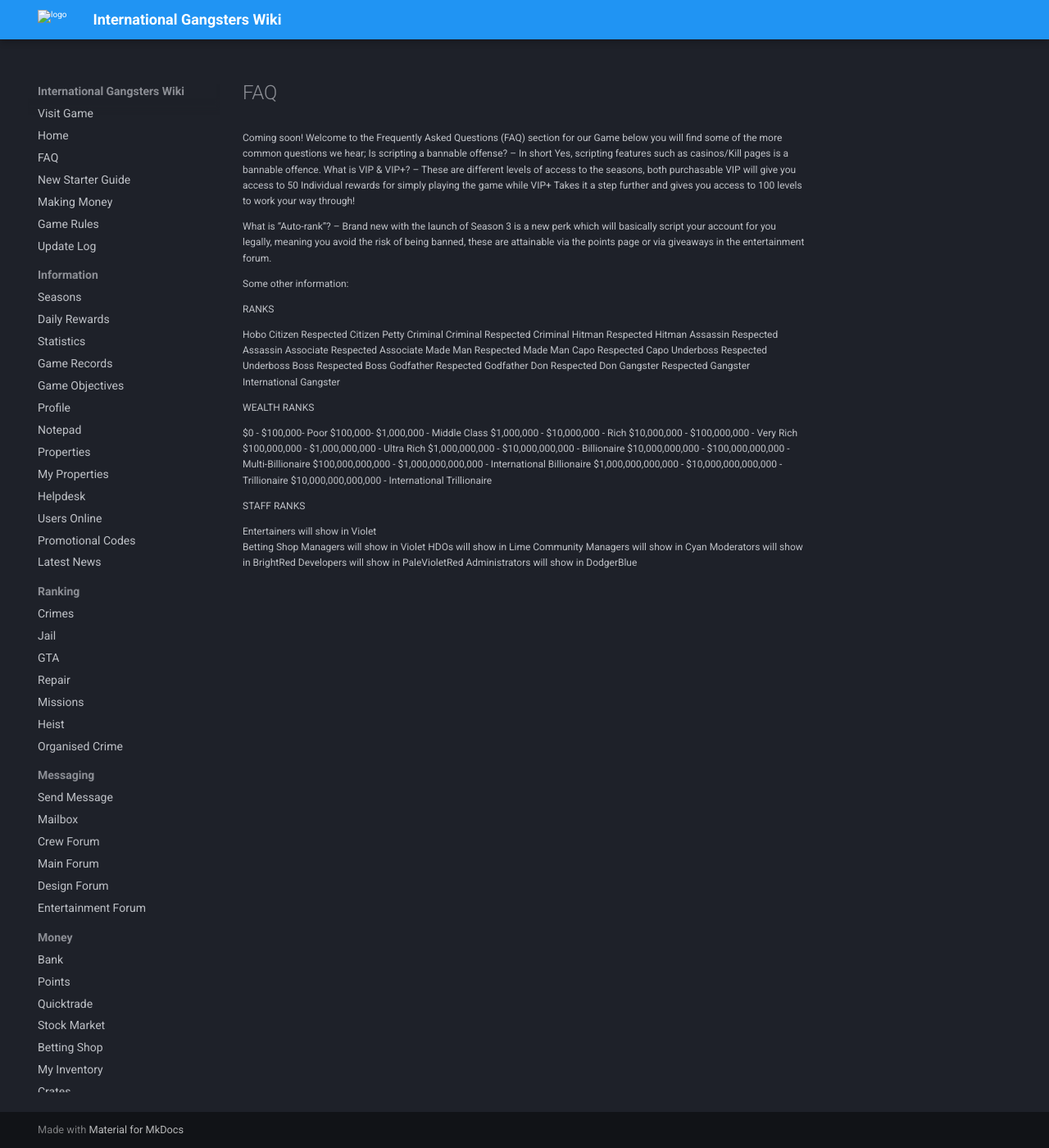
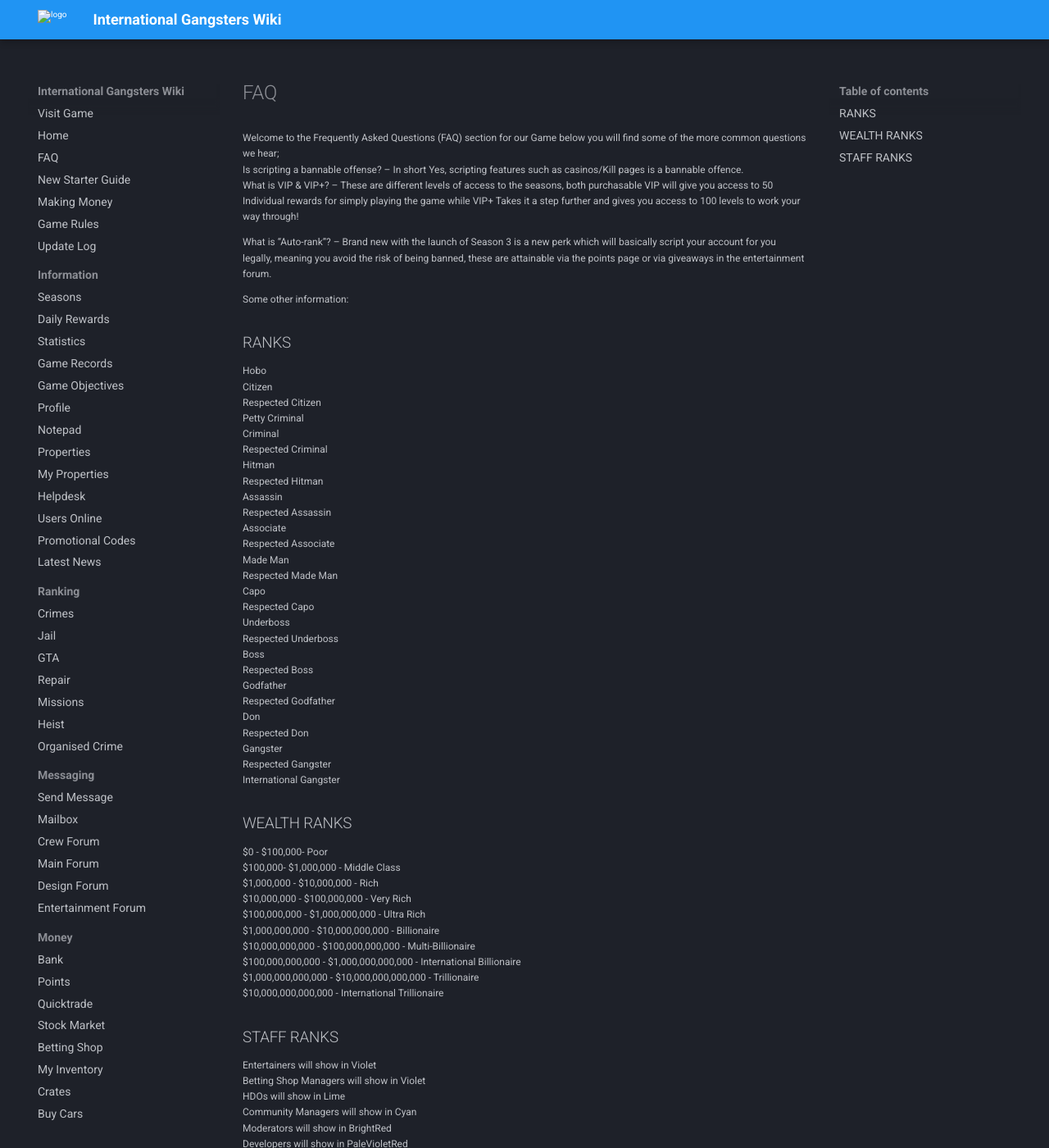
Before and after one commit to InternationalGangsters/wiki, an MkDocs documentation site: the page built from docs/faq.md, in a window 1280 px wide and 1400 px high. Shown: the whole window at 82% size. Built offline with MkDocs 1.6.1 and Material for MkDocs 9.7.7, drawn with Linux system fonts in a browser that asks for light colours; comment, search, counter and statistics services are not loaded; some of the changed text lies outside the part shown.

Commit message:
Update faq.md (#22)

```diff
--- a/docs/faq.md
+++ b/docs/faq.md
@@ -1,66 +1,63 @@
 # FAQ
 
-Coming soon!
-Welcome to the Frequently Asked Questions (FAQ) section for our Game below you will find some of the more common questions we hear;
-Is scripting a bannable offense? – In short Yes, scripting features such as casinos/Kill pages is a bannable offence.
-What is VIP & VIP+? – These are different levels of access to the seasons, both purchasable VIP will give you access to 50 Individual rewards for simply playing the game while VIP+ Takes it a step further and gives you access to 100 levels to work your way through!
+Welcome to the Frequently Asked Questions (FAQ) section for our Game below you will find some of the more common questions we hear;<br>
+Is scripting a bannable offense? – In short Yes, scripting features such as casinos/Kill pages is a bannable offence. <br>
+What is VIP & VIP+? – These are different levels of access to the seasons, both purchasable VIP will give you access to 50 Individual rewards for simply playing the game while VIP+ Takes it a step further and gives you access to 100 levels to work your way through! <br>
 
 What is “Auto-rank”? – Brand new with the launch of Season 3 is a new perk which will basically script your account for you legally, meaning you avoid the risk of being banned, these are attainable via the points page or via giveaways in the entertainment forum.
 
 Some other information:
 
-RANKS
+## RANKS
+
+Hobo <br>
+Citizen <br>
+Respected Citizen <br>
+Petty Criminal <br>
+Criminal <br>
+Respected Criminal <br>
+Hitman <br>
+Respected Hitman <br>
+Assassin <br>
+Respected Assassin <br>
+Associate <br>
+Respected Associate <br>
+Made Man <br>
+Respected Made Man <br>
+Capo <br>
+Respected Capo <br>
+Underboss <br>
+Respected Underboss <br>
+Boss <br>
+Respected Boss <br>
+Godfather <br>
+Respected Godfather <br>
+Don <br>
+Respected Don <br>
+Gangster <br>
+Respected Gangster <br>
+International Gangster <br>
 
 
-Hobo
-Citizen
-Respected Citizen
-Petty Criminal
-Criminal
-Respected Criminal
-Hitman
-Respected Hitman
-Assassin
-Respected Assassin
-Associate
-Respected Associate
-Made Man
-Respected Made Man
-Capo
-Respected Capo
-Underboss
-Respected Underboss
-Boss
-Respected Boss
-Godfather
-Respected Godfather
-Don
-Respected Don
-Gangster
-Respected Gangster
-International Gangster
+## WEALTH RANKS
 
+$0 - $100,000- Poor <br>
+$100,000- $1,000,000 - Middle Class <br>
+$1,000,000 - $10,000,000 - Rich <br>
+$10,000,000 - $100,000,000 - Very Rich <br>
+$100,000,000 - $1,000,000,000 - Ultra Rich <br>
+$1,000,000,000 - $10,000,000,000 - Billionaire <br>
+$10,000,000,000 - $100,000,000,000 - Multi-Billionaire <br>
+$100,000,000,000 - $1,000,000,000,000 - International Billionaire <br>
+$1,000,000,000,000 - $10,000,000,000,000 - Trillionaire <br>
+$10,000,000,000,000 - International Trillionaire <br>
 
+## STAFF RANKS
 
-WEALTH RANKS
-
-$0 - $100,000- Poor
-$100,000- $1,000,000 - Middle Class
-$1,000,000 - $10,000,000 - Rich
-$10,000,000 - $100,000,000 - Very Rich
-$100,000,000 - $1,000,000,000 - Ultra Rich
-$1,000,000,000 - $10,000,000,000 - Billionaire
-$10,000,000,000 - $100,000,000,000 - Multi-Billionaire
-$100,000,000,000 - $1,000,000,000,000 - International Billionaire
-$1,000,000,000,000 - $10,000,000,000,000 - Trillionaire
-$10,000,000,000,000 - International Trillionaire
-
-STAFF RANKS
-
-Entertainers will show in Violet
-Betting Shop Managers will show in Violet
-HDOs will show in Lime
-Community Managers will show in Cyan
-Moderators will show in BrightRed
-Developers will show in PaleVioletRed
-Administrators will show in DodgerBlue
+Entertainers will show in Violet <br>
+Betting Shop Managers will show in Violet <br>
+HDOs will show in Lime <br>
+Community Managers will show in Cyan <br>
+Moderators will show in BrightRed <br>
+Developers will show in PaleVioletRed <br>
+Administrators will show in DodgerBlue <br>
```
